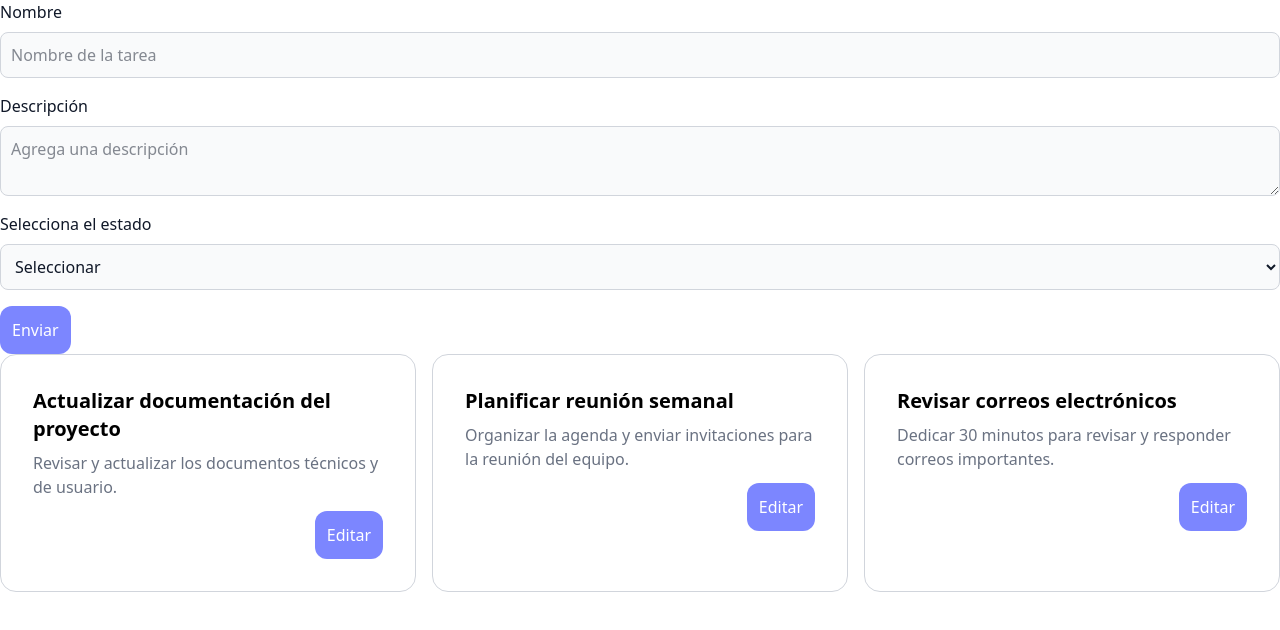
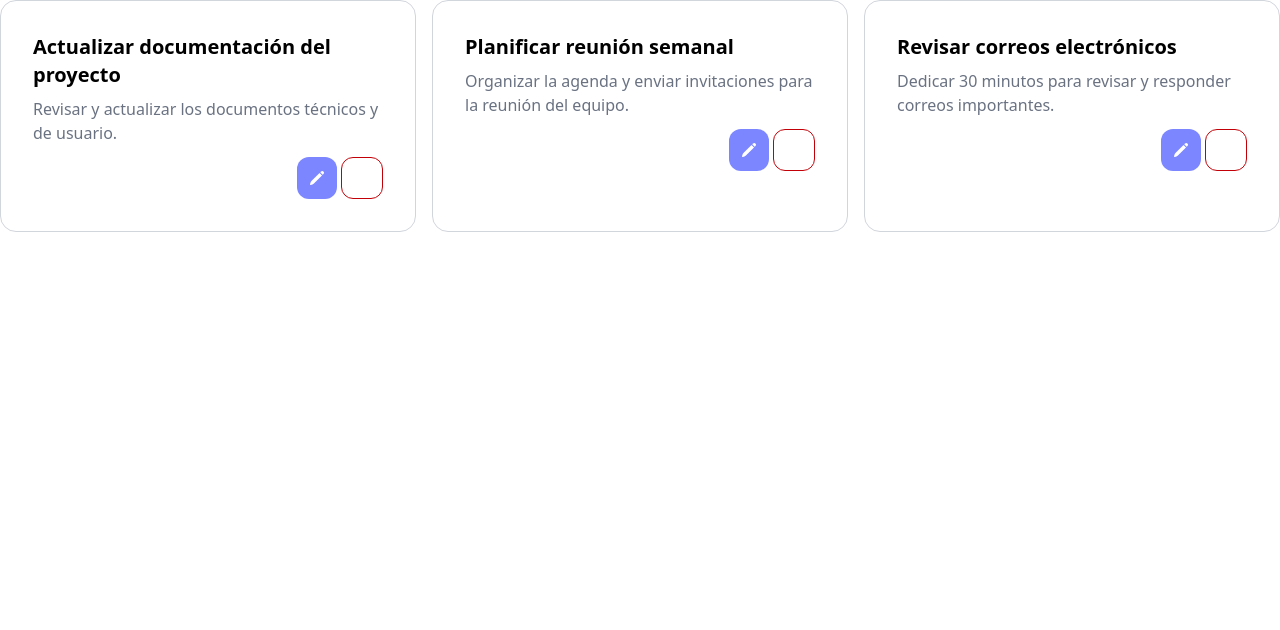
Before and after one commit to josemcj/task-manager, a React (Vite) app: page / in a window 1280 px wide. Shown: the top 630 px of the page. Built offline with nearby package versions, Linux system fonts and the light colour scheme.

Commit message:
feat: Eliminar task

```diff
--- a/package.json
+++ b/package.json
@@ -12,6 +12,7 @@
   "dependencies": {
     "@emotion/react": "^11.14.0",
     "@emotion/styled": "^11.14.0",
+    "@heroicons/react": "^2.2.0",
     "@mui/material": "^6.4.7",
     "@reduxjs/toolkit": "^2.6.1",
     "@tailwindcss/vite": "^4.0.13",
--- a/src/components/Button.jsx
+++ b/src/components/Button.jsx
@@ -1,12 +1,15 @@
 const BUTTON_VARIANTS = {
   primary: 'bg-indigo-400',
+  danger:
+    'text-red-700 hover:text-white border border-red-700 hover:bg-red-800 focus:ring-4 focus:outline-none focus:ring-red-300 text-center dark:border-red-500 dark:text-red-500 dark:hover:text-white dark:hover:bg-red-600 dark:focus:ring-red-900',
 };
 
-function Button({ children, variant = 'primary', type = 'button', onClick = () => null }) {
+function Button({ children, variant = 'primary', type = 'button', title = '', onClick = () => null }) {
   return (
     <button
       type={type}
       className={`${BUTTON_VARIANTS[variant]} p-3 text-white rounded-xl cursor-pointer`}
+      title={title}
       onClick={onClick}>
       {children}
     </button>
--- a/src/hooks/useTasks.js
+++ b/src/hooks/useTasks.js
@@ -1,5 +1,5 @@
 import { useSelector, useDispatch } from 'react-redux';
-import { addTask, updateTask } from '@/pages/tasks/redux/taskSlice';
+import { addTask, updateTask, deleteTask } from '@/pages/tasks/redux/taskSlice';
 
 export function useTasks() {
   const dispatch = useDispatch();
@@ -30,5 +30,9 @@ export function useTasks() {
     dispatch(updateTask(task));
   }
 
-  return { all, save };
+  function deleteById(id) {
+    dispatch(deleteTask(id));
+  }
+
+  return { all, save, deleteById };
 }
--- /dev/null
+++ b/src/pages/tasks/components/TaskCard.jsx
@@ -0,0 +1,35 @@
+import { PencilIcon, TrashIcon } from '@heroicons/react/24/solid';
+import { useTasks } from 'hooks/useTasks';
+import Button from 'components/Button';
+
+function TaskCard({ task, onClick = () => null }) {
+  const tasks = useTasks();
+
+  const handleDelete = (id) => {
+    tasks.deleteById(id);
+  };
+
+  return (
+    <div className="p-8 border border-gray-300 rounded-2xl">
+      <div className="mb-2">
+        <h3 className="font-bold text-xl">{task.title}</h3>
+      </div>
+
+      <div className="mb-3">
+        <div className="text-gray-500">{task.description}</div>
+      </div>
+
+      <div className="flex justify-end gap-1">
+        <Button onClick={onClick} title="Editar">
+          <PencilIcon className="size-4" />
+        </Button>
+
+        <Button onClick={() => handleDelete(task.id)} title="Eliminar" variant="danger">
+          <TrashIcon className="size-4" />
+        </Button>
+      </div>
+    </div>
+  );
+}
+
+export default TaskCard;
--- a/src/pages/tasks/index.jsx
+++ b/src/pages/tasks/index.jsx
@@ -1,7 +1,6 @@
 import { useState } from 'react';
-// import { useSelector, useDispatch } from 'react-redux';
 import { useTasks } from 'hooks/useTasks';
-import Card from 'components/Card';
+import TaskCard from './components/TaskCard';
 import TaskForm from './components/TaskForm';
 
 function Tasks() {
@@ -15,12 +14,12 @@ function Tasks() {
   return (
     <div className="flex flex-col min-h-screen">
       <div className="container mx-auto">
-        <TaskForm taskToEdit={taskToEdit} />
+        {/* <TaskForm taskToEdit={taskToEdit} /> */}
 
         {tasks.all().length > 0 ? (
           <div className="grid grid-cols-3 gap-4">
             {tasks.all().map((task) => (
-              <Card key={task.id} title={task.title} description={task.description} onClick={() => handleEdit(task)} />
+              <TaskCard key={task.id} task={task} onClick={() => handleEdit(task)} />
             ))}
           </div>
         ) : (
--- a/src/pages/tasks/redux/taskSlice.js
+++ b/src/pages/tasks/redux/taskSlice.js
@@ -18,7 +18,7 @@ const taskSlice = createSlice({
     },
 
     deleteTask: (state, action) => {
-      state.tasks = state.tasks.filter((task) => task.id !== action.payload);
+      return state.filter((task) => task.id !== action.payload);
     },
   },
 });
```
